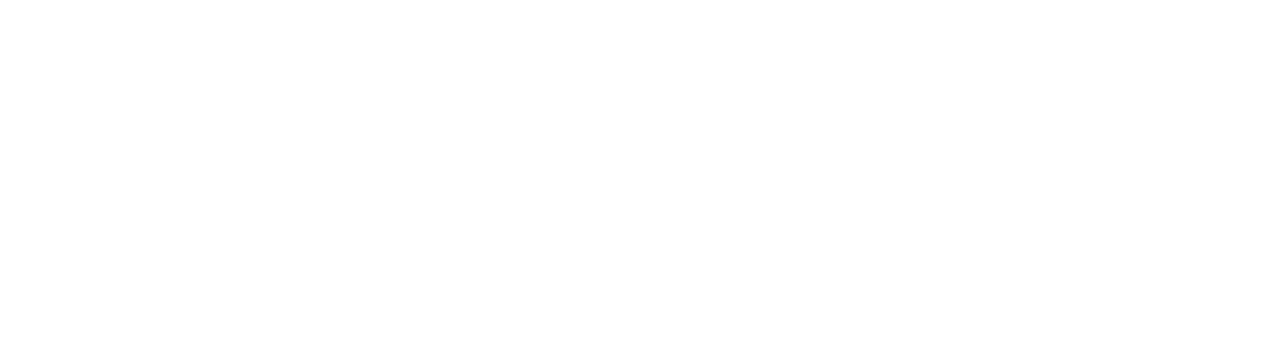
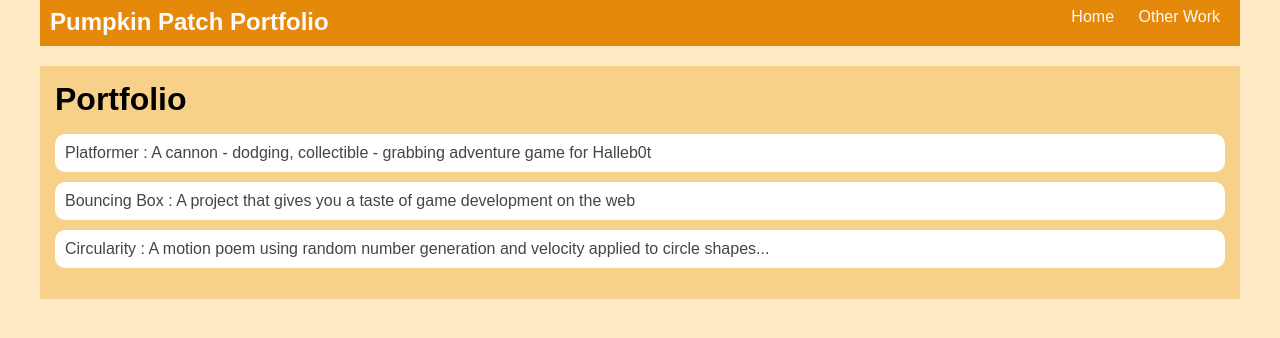
Before and after one commit to gupppyfishyy/gupppyfishyy.github.io, a plain HTML site: page portfolio.html in a window 1280 px wide. Drawn offline with Linux system fonts and the light colour scheme.

Commit message:
portfolio

```diff
--- a/portfolio.html
+++ b/portfolio.html
@@ -1,13 +1,53 @@
-<!DOCTYPE HTML>
+<!DOCTYPE html>
 <html>
   <head>
-      <title>Cinnamon & Spice</title>
-      <link rel="icon" href="https://static.wikia.nocookie.net/create_mod/images/4/41/Sweet_Roll.png/revision/latest?cb=20210413134517" type="image/png">
+    <title>Cinnamon & Spice🍂</title>
+    <link rel="stylesheet" href="style.css" />
+    <link
+      rel="icon"
+      href="https://static.wikia.nocookie.net/create_mod/images/4/41/Sweet_Roll.png/revision/latest?cb=20210413134517"
+      type="image/png"
+    />
   </head>
 
   <body>
     <div id="all-contents">
-
+      <nav>
+        <h1>Pumpkin Patch Portfolio</h1>
+        <ul id="nav-ul">
+          <li class="nav-li">
+            <a class="nav-a" href="index.html">Home</a>
+          </li>
+          <li class="nav-li">
+            <a class="nav-a" href="portfolio.html">Other Work</a>
+          </li>
+        </ul>
+      </nav>
+      <main>
+        <div class="content">
+          <h1>Portfolio</h1>
+          <ul id="portfolio">
+            <li>
+              <a href="projects/platformer/"
+                >Platformer : A cannon - dodging, collectible - grabbing
+                adventure game for Halleb0t</a
+              >
+            </li>
+            <li>
+              <a href="projects/bouncing-box/"
+                >Bouncing Box : A project that gives you a taste of game
+                development on the web
+              </a>
+            </li>
+            <li>
+              <a href="projects/circularity/"
+                >Circularity : A motion poem using random number generation and
+                velocity applied to circle shapes...</a
+              >
+            </li>
+          </ul>
+        </div>
+      </main>
     </div>
   </body>
 </html>
--- a/style.css
+++ b/style.css
@@ -1,14 +1,16 @@
+/* General styles for the body */
 body {
   background: #ffeac5;
   color: #9d5c0d;
   padding: 10px;
   font-family: Arial, sans-serif;
 }
-
+/* Container for all contents to center them and limit width */
 #all-contents {
   max-width: 1200px;
   margin: auto;
 }
+/* Styles for the banner image */
 .banner {
   display: block;
     max-width: 100%;
@@ -17,7 +19,7 @@ body {
     margin: auto 345px auto;
 }
 
-
+/* Styles for the navigation bar */
 nav {
   position: relative;
   top: -20px;
@@ -27,7 +29,7 @@ nav {
   display: flex;
   padding: 10px;
 }
-
+/* Styles for the main heading within the nav */
 h1 {
   display: flex;
   align-items: center;
@@ -35,52 +37,80 @@ h1 {
   flex: 1;
   margin: 0;
 }
-
+/* Styles for the unordered list in the nav */
 #nav-ul {
   list-style-type: none;
   margin: 0;
   padding: 0;
 }
-
+/* Styles for list items in the nav */
 .nav-li {
   display: inline-block;
   padding: 0 10px;
 }
-
+/* Styles for anchor links in the nav */
 a {
   text-decoration: none;
   color: #fafafa;
 }
-
+/* Main content area styling */
 main {
   background: #f7d08a;
   display: flex;
   position: relative; /* Ensure positioning context for pseudo-elements */
 }
 
-
+/* Styles for the sidebar */
 .sidebar {
   margin-right: 25px;
   padding: 10px;
 }
-
+/* Styles for images within the sidebar */
 .sidebar-img {
   width: 200px;
 }
-
+/* Styles for the main content area */
 .content {
   flex: 1;
   padding: 15px;
   position: relative; /* Position context for the border */
   background: #f7d08a;
 }
-
+/* Styles for the interests section */
 #interests {
   border: 4px solid #9d5c0d;
   padding: 8px;
 }
-
+/* Remove default margins for heading elements */
 h2,
 h3 {
   margin: 0;
 }
+
+/*End of index*/
+
+/* portfolio styles */
+.content h1 {
+  color: black;
+}
+
+#portfolio {
+  list-style-type: none;
+  padding-left: 0;
+}
+
+#portfolio li {
+  background: #fff;
+  padding: 10px;
+  border-radius: 10px;
+  margin-bottom: 10px;
+}
+
+#portfolio li:hover {
+  background: #eee;
+}
+
+#portfolio a {
+  text-decoration: none;
+  color: #454545;
+}
```
Lines whose indentation alone changed are shown as unchanged.
